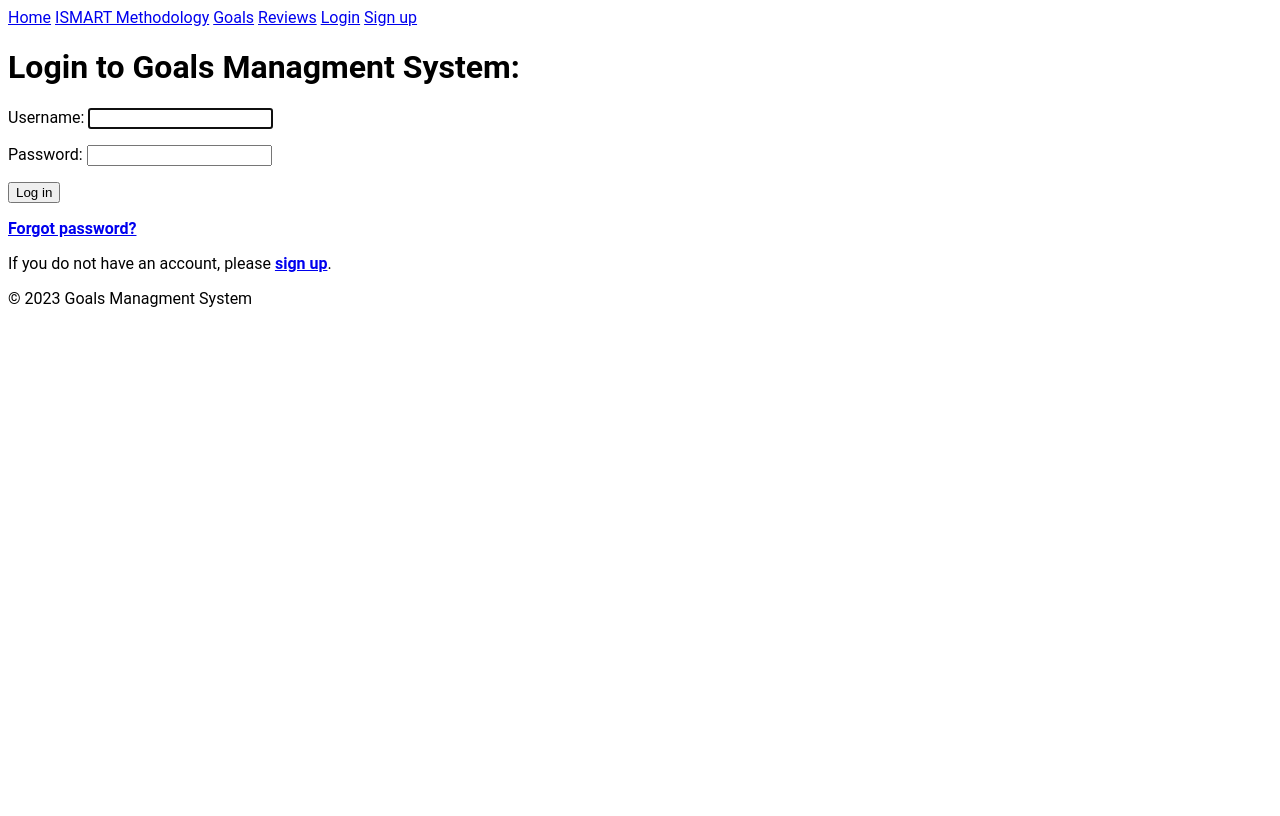
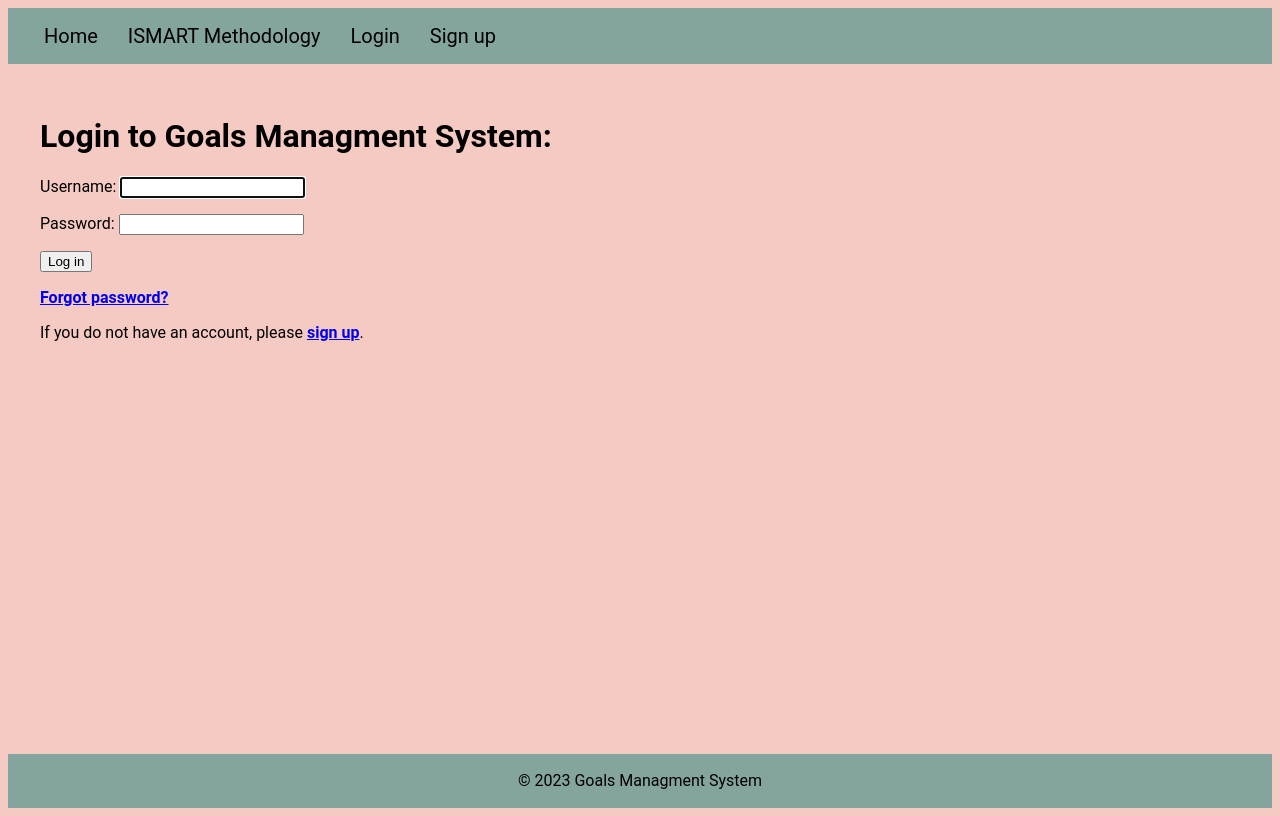
Before and after one commit to JurateKru/employee_recognition_platform, a Django app: page /accounts/login/?next=/create-goal/ in a window 1280 px wide. Before the commit the page ends 307 px from the top, so only its background shows below. Run offline with Django 4.2, Linux system fonts and the light colour scheme; some libraries are stand-ins or nearby versions.

Commit message:
footer, header and body css

```diff
--- a/employee_recognition_platform/goals_management/static/css/style.css
+++ b/employee_recognition_platform/goals_management/static/css/style.css
@@ -1,4 +1,49 @@
 body {
     font-family: 'Roboto', sans-serif;
     scroll-behavior: smooth;
+    background-color: #F5CAC3;
+    color: black;
+    min-height: 100vh;
+    display: flex;
+    flex-direction: column;
+    grid-template-areas: repeat(auto-fill, minmax(100px, 1fr));
 }
+
+.button {
+    justify-items: right;
+    padding: 5px 5px 5px 5px;
+    color: inherit;
+    background-color: transparent;
+    text-decoration: none;
+    border-radius: 8px;
+    transition: all 0.3s ease;
+    margin-left: 15px;
+
+  }
+
+.top-header {
+    background-color: #84a59d ;
+    padding: 1rem;
+    font-size: 20px;
+    margin: 0rem;
+
+  }
+
+.top-header .button:hover,
+.top-header .button.active {
+    border: 2px solid #6D6875;
+    border-radius: 13px;
+    background-color: #E5989B;
+
+  }
+main {
+    margin: 2rem;
+    flex-grow: 1;
+}
+footer{
+    margin-top: auto;
+    background-color: #84a59d;
+    padding: 0.1rem;
+    text-align: center;
+}
+/* color: #6D6875;  */
--- a/employee_recognition_platform/goals_management/templates/base.html
+++ b/employee_recognition_platform/goals_management/templates/base.html
@@ -9,12 +9,13 @@
     <script src="https://kit.fontawesome.com/a4117eb1fb.js" crossorigin="anonymous"></script>
 </head>
 <body>
-    {% if not user.is_staff %}
+    <div class="top-header">
+    {% if  not user.is_staff %}
         <a {% if request.resolver_match.url_name == 'index' %}class="button active"{% else %}class="button"{% endif %} href="{% url 'index' %}">Home</a>
         <a {% if request.resolver_match.url_name == 'ismart' %}class="button active"{% else %}class="button"{% endif %} href="{% url 'ismart' %}">ISMART Methodology</a>
-        <a {% if request.resolver_match.url_name == 'goal_list' %}class="button active"{% else %}class="button"{% endif %} href="{% url 'goal_list' %}">Goals</a>
-        <a {% if request.resolver_match.url_name == 'review_list' %}class="button active"{% else %}class="button"{% endif %} href="{% url 'review_list' %}">Reviews</a>
     {% if user.is_authenticated %}
+    <a {% if request.resolver_match.url_name == 'goal_list' %}class="button active"{% else %}class="button"{% endif %} href="{% url 'goal_list' %}">Goals</a>
+    <a {% if request.resolver_match.url_name == 'review_list' %}class="button active"{% else %}class="button"{% endif %} href="{% url 'review_list' %}">Reviews</a>
         <a class="button" href="/admin"><i class="fa-solid fa-user-tie"></i> {{ user.username }}</a>
         <a class="button" href="{% url 'logout' %}">Logout</a>
     {% else %}
@@ -31,6 +32,7 @@
         <a class="button" href="/admin"><i class="fa-solid fa-user-tie"></i> {{ user.username }}</a>
         <a class="button" href="{% url 'logout' %}">Logout</a>
     {% endif %}
+    </div>
     <main>
         {% if messages %}
             {% for message in messages %}
```
